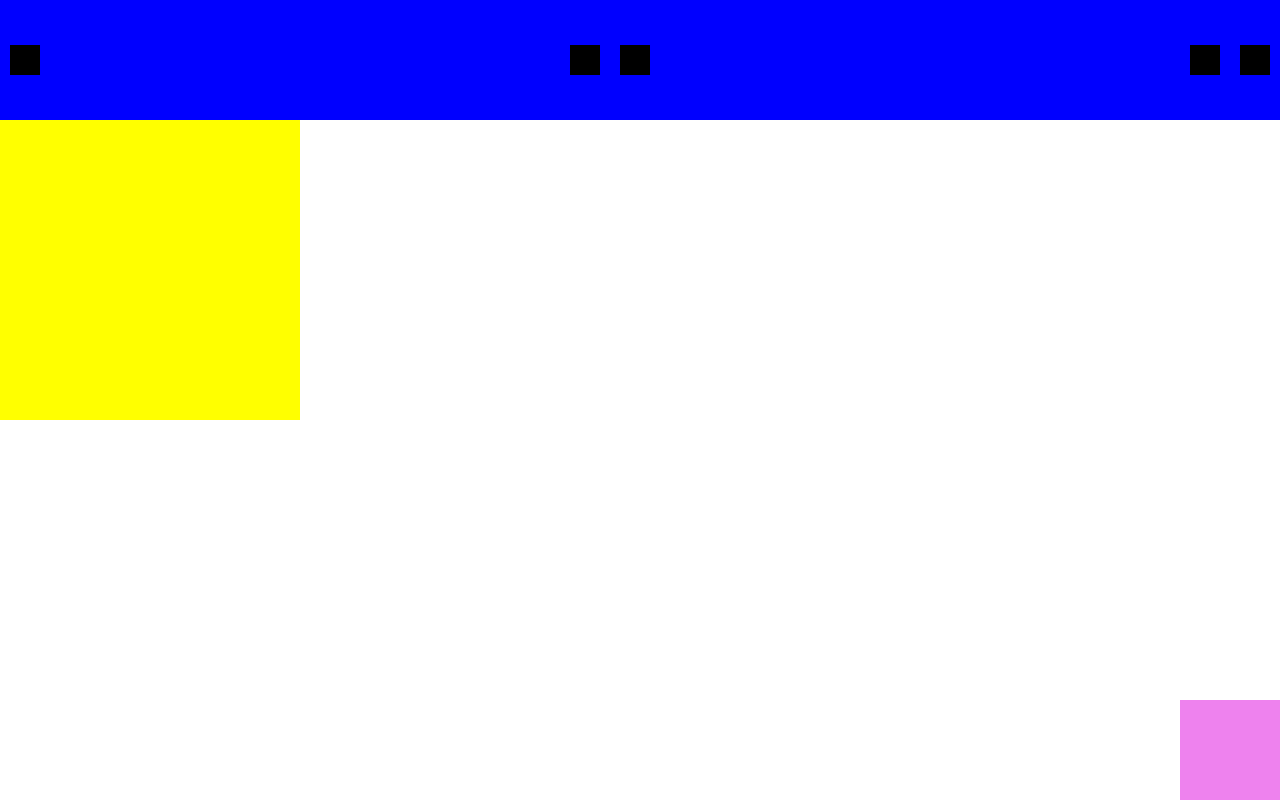
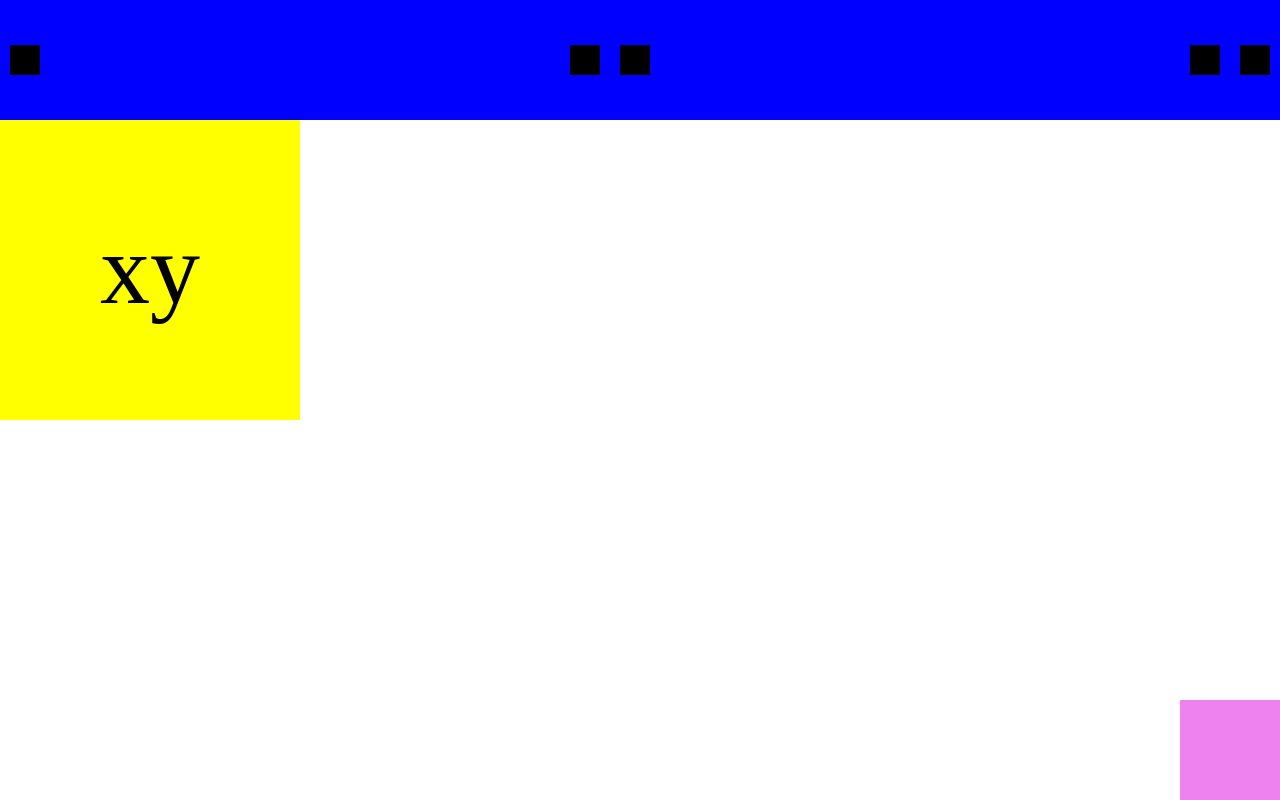
Before and after one commit to ErinQehaja/01_Basics, a plain HTML site: page 04_Übung/index.html in a window 1280 px wide. Drawn offline with Linux system fonts and the light colour scheme.

Commit message:
06_4 Übung RealDONE

```diff
--- a/04_Übung/index.html
+++ b/04_Übung/index.html
@@ -19,7 +19,7 @@
         </div>
     </div>
 
-    <div class="yellowbox"> </div>
+    <div class="yellowbox">xy</div>
     <div class="violetbox"> </div>
 
 
--- a/04_Übung/style.css
+++ b/04_Übung/style.css
@@ -86,6 +86,10 @@
     background-color: yellow;
     height: 300px;
     width: 300px;
+    font-size: 100px;
+    display: flex;
+    justify-content: center;
+    align-items: center;
 }
 
 .violetbox {
```
